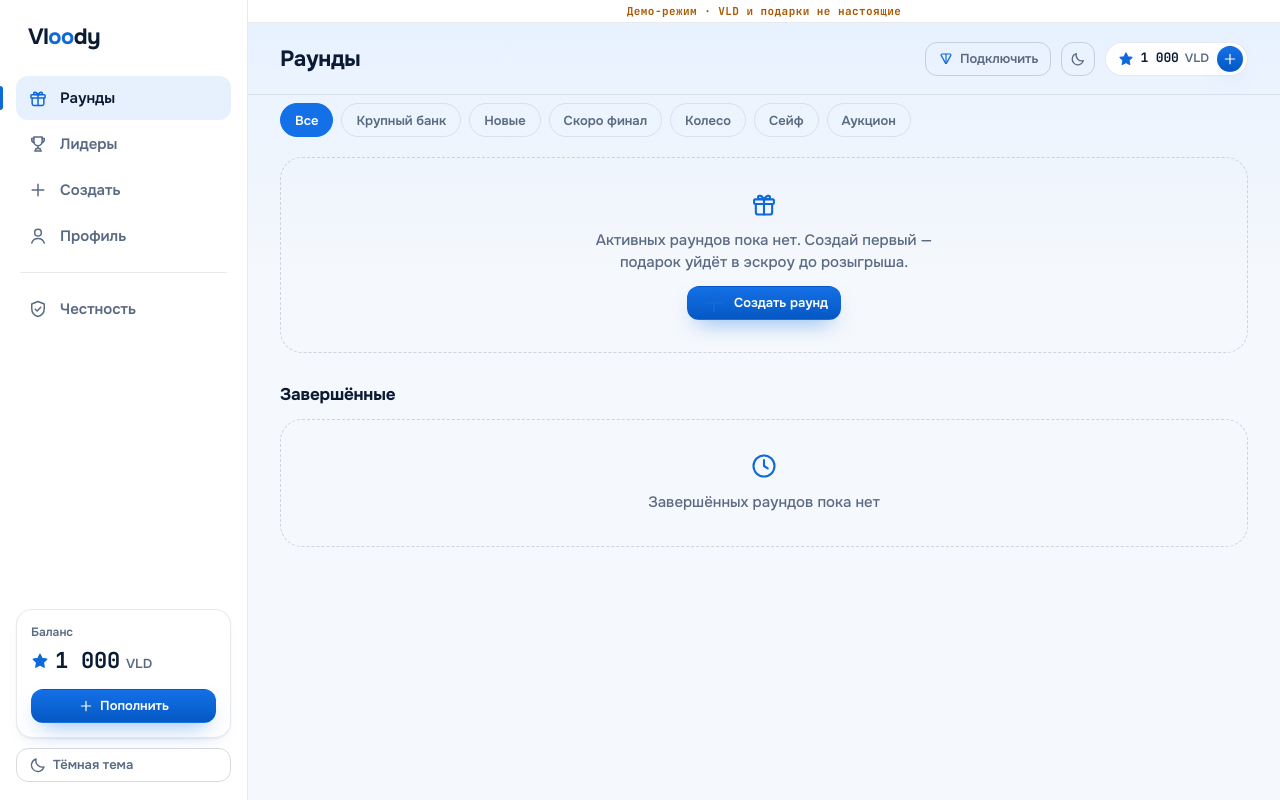
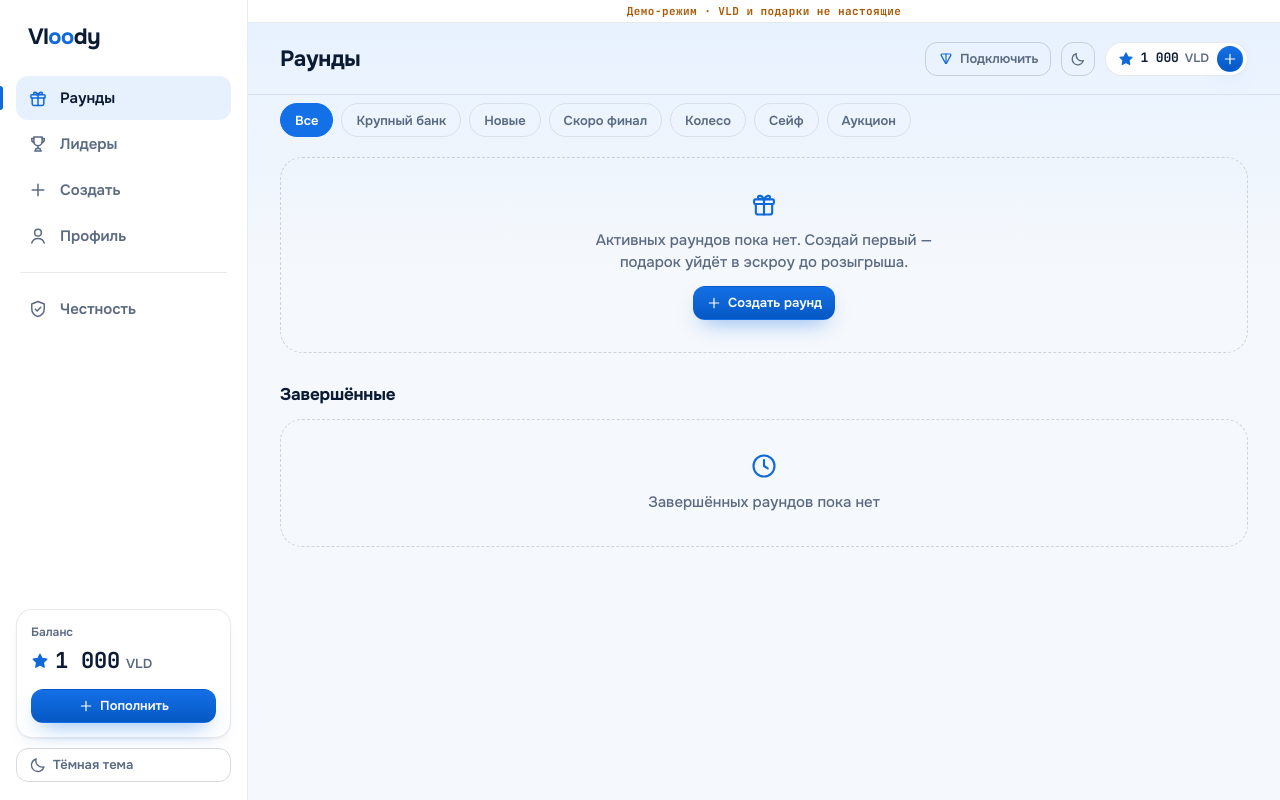
Before and after one commit to lrexe/CosmoDrop, a Flask app: page / in a window 1280 px wide. Run offline with Flask 3, Linux system fonts and the light colour scheme; data comes from the database, SQL or seed files in the repository; data that the repository does not hold is empty; some libraries are stand-ins or nearby versions.

Commit message:
Vloody: иконка в кнопке пустого состояния больше не сливается с кнопкой
Co-Authored-By: Claude Opus 5.5 <noreply@anthropic.com>

```diff
--- a/static/css/vl-cards.css
+++ b/static/css/vl-cards.css
@@ -350,7 +350,7 @@
   color: var(--muted);
   text-align: center;
 }
-.vl-empty .ic { width: 28px; height: 28px; color: var(--accent-text); }
+.vl-empty > .ic { width: 28px; height: 28px; color: var(--accent-text); }
 .vl-empty p { margin: 0; max-width: 34ch; font: 500 var(--fs-md)/1.45 var(--font); }
 
 /* ── pointer devices: hover; touch: a light press ── */
```
Also changed, not shown: 2 other files.
